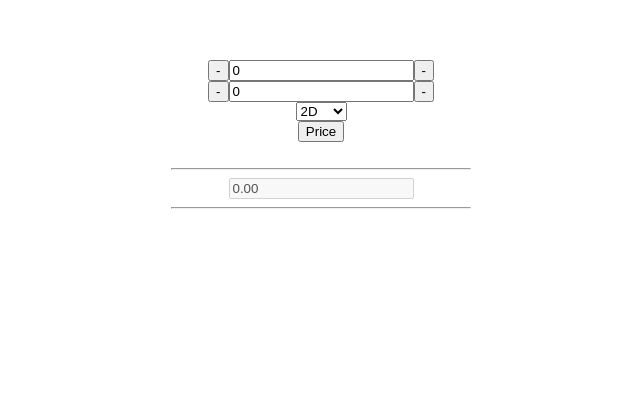
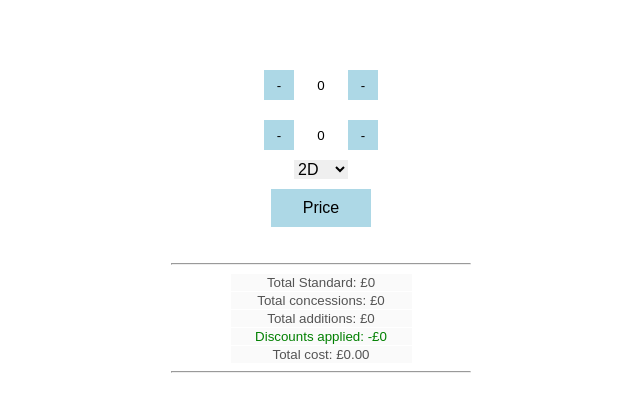
Before and after one commit to We1ghtless/cinema-ticketing-app, a Vue app in the folder cinema-ticketing-app/: page / in a window 1280 px wide. Both pictures are taken after a click on the button "Price". Shown: the top 412 px of the page, without its empty margins (319-959 px from the left). Built offline with nearby package versions, Linux system fonts and the light colour scheme.

Commit message:
Final touches and front end styling

```diff
--- a/cinema-ticketing-app/src/components/form.vue
+++ b/cinema-ticketing-app/src/components/form.vue
@@ -1,21 +1,21 @@
 <template id="">
   <div class="">
     <span>
-      <input type="button" name="" value="-" @click="minusStandard()" class="counter-button">
-      <input type="text" name="" :value="`${standard}`">
-      <input type="button" name="" value="-" @click="plusStandard()" class="counter-button">
+      <input type="button" name="" value="-" @click="minusStandard(), hide()" class="counter-button">
+      <input type="text" name="" :value="`${standard}`"  @click="hide()" class="value">
+      <input type="button" name="" value="-" @click="plusStandard(), hide()" class="counter-button">
     </span>
   </div>
   <div class="">
     <span>
-      <input type="button" name="" value="-" @click="minusConcession()" class="counter-button">
-      <input type="text" name="" :value="`${concession}`">
-      <input type="button" name="" value="-" @click="plusConcession()" class="counter-button">
+      <input type="button" name="" value="-" @click="minusConcession(), hide()" class="counter-button">
+      <input type="text" name="" :value="`${concession}`"  @click="hide()" class="value">
+      <input type="button" name="" value="-" @click="plusConcession(), hide()" class="counter-button">
     </span>
   </div>
   <div class="">
     <span>
-      <select class="" name="" v-model="selected">
+      <select class="" name="" v-model="selected"  @click="hide()">
         <option value="2D">2D</option>
         <option value="3D">3D</option>
         <option value="iMax">iMax</option>
@@ -23,12 +23,16 @@
     </span>
   </div>
   <div class="">
-    <input type="button" name="" value="Price" @click="sumOfTickets()">
+    <input type="button" name="" class="price" value="Price" @click="sumOfTickets()">
   </div>
   <br>
   <hr>
   <div id="breakdown" class="breakdown">
-    <input type="text" name="" :value="`${totalPrice}`" disabled>
+    <input type="text" name="" :value="`Total Standard: £${standardPrice}`" id="std" disabled>
+    <input type="text" name="" :value="`Total concessions: £${concessionPrice}`" id="con" disabled>
+    <input type="text" name="" :value="`Total additions: £${selectedPrice}`" id="adds" disabled>
+    <input type="text" name="" class="discounts" :value="`Discounts applied: -£${discount}`" id="dis" disabled>
+    <input type="text" name="" :value="`Total cost: £${totalPrice}`" disabled>
   </div>
   <hr>
 </template>
@@ -98,32 +102,31 @@ export default {
           }
         }
 
+      } else {
+        var w = document.getElementById("dis");
+        w.style.display = "none";
       }
-
-
-
-
 
       breakdown.style.display = "block";
 
       if(this.selected === "3D") {
         temp = threeD;
 
-        this.standardPrice = ((this.standard - (stdDiscounts*2)) * std);
-        this.concessionPrice = ((this.concession - (conDiscounts*2)) * con);
-        this.totalTickets = (this.standard + this.concession);
-        this.selectedPrice = (this.totalTickets * temp);
-        this.discount = ((stdDiscounts*2) * std) + ((conDiscounts*2) * con);
+        this.standardPrice = ((this.standard - (stdDiscounts*2)) * std).toFixed(2);
+        this.concessionPrice = ((this.concession - (conDiscounts*2)) * con).toFixed(2);
+        this.totalTickets = (this.standard + this.concession).toFixed(2);
+        this.selectedPrice = (this.totalTickets * temp).toFixed(2);
+        this.discount = ((stdDiscounts*2) * std) + ((conDiscounts*2) * con).toFixed(2);
         this.totalPrice = ((this.standardPrice + this.concessionPrice) + this.selectedPrice).toFixed(2);
 
       }else if(this.selected === "iMax") {
         temp = iMax;
 
-        this.standardPrice = ((this.standard - (stdDiscounts*2)) * std);
-        this.concessionPrice = ((this.concession - (conDiscounts*2)) * con);
-        this.totalTickets = (this.standard + this.concession);
-        this.selectedPrice = (this.totalTickets * temp);
-        this.discount = ((stdDiscounts*2) * std) + ((conDiscounts*2) * con);
+        this.standardPrice = ((this.standard - (stdDiscounts*2)) * std).toFixed(2);
+        this.concessionPrice = ((this.concession - (conDiscounts*2)) * con).toFixed(2);
+        this.totalTickets = (this.standard + this.concession).toFixed(2);
+        this.selectedPrice = (this.totalTickets * temp).toFixed(2);
+        this.discount = ((stdDiscounts*2) * std) + ((conDiscounts*2) * con).toFixed(2);
         this.totalPrice = ((this.standardPrice + this.concessionPrice) + this.selectedPrice).toFixed(2);
 
       } else {
@@ -137,6 +140,10 @@ export default {
         this.totalPrice = ((this.standardPrice + this.concessionPrice) + this.selectedPrice).toFixed(2);
 
       }
+    },
+    hide() {
+      var a = document.getElementById('breakdown');
+      a.style.display = "none";
     }
   }
 }
@@ -145,9 +152,44 @@ export default {
 
 <style scoped>
 
+.counter-button {
+  border: none;
+  background-color: lightblue;
+  width: 30px;
+  height: 30px;
+  margin: 10px;
+}
+
+.value {
+  width: 30px;
+  height: 30px;
+}
+
+input {
+  border: none;
+  text-align: center;
+}
+
+select {
+  border: none;
+  font-size: 1em;
+}
+
+.price {
+  margin: 10px;
+  background-color: lightblue;
+  font-size: 1em;
+  padding: 10px;
+  width: 100px;
+}
+
 .breakdown {
   display: none;
 }
 
+.discounts {
+  color: green;
+}
+
 
 </style>
```
